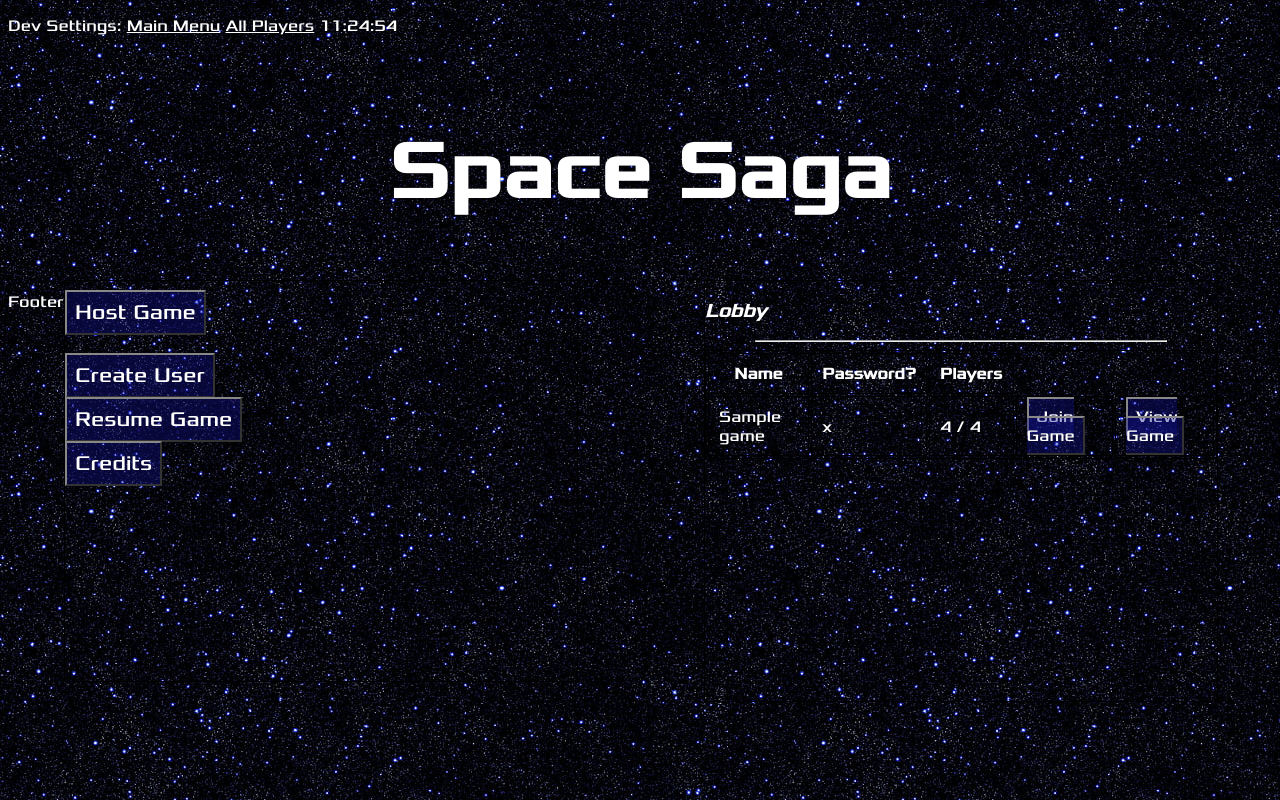
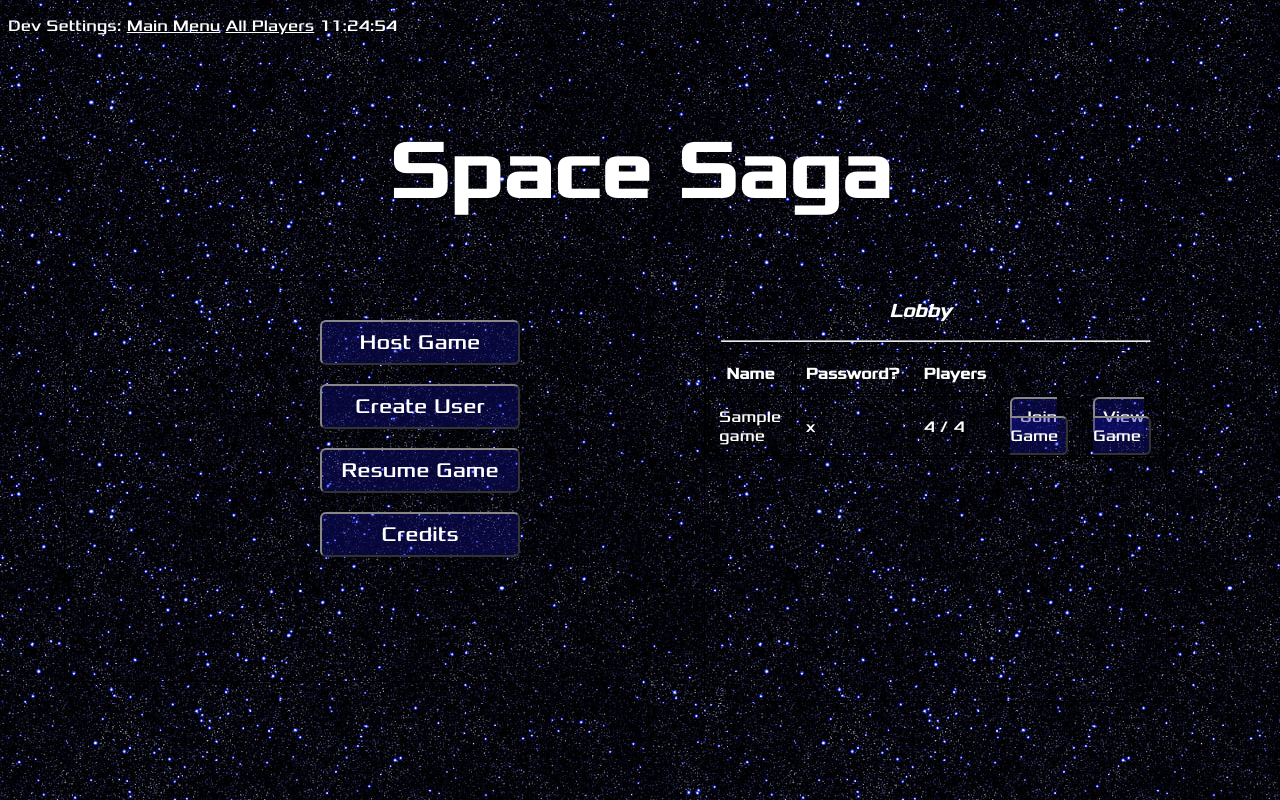
Before and after one commit to EthanVB123/SpaceSaga, a Node server app: page / in a window 1280 px wide. Run offline with Node 20, Linux system fonts and the light colour scheme; tables that the repository leaves empty hold one stand-in row (values such as "Sample post"); some libraries are stand-ins or nearby versions.

Commit message:
Homepage looking good

```diff
--- a/public/stylesheets/main.css
+++ b/public/stylesheets/main.css
@@ -72,6 +72,9 @@ a.button {
     font-family: 'Xolonium', Consolas;
     transition-duration: 500ms;
     background-color: #10109060;
+    width: 180px;
+    text-align:center;
+    border-radius: 6px;
 }
 a.button:hover {
     background-color: #00aa;
--- a/views/index.ejs
+++ b/views/index.ejs
@@ -5,18 +5,18 @@
 <div>
     <span style='position: fixed; left: 5vw; top: 35vh; width: 40vw; border: 1px solid black; height: 50vh; align-items: center;' class='buttons'>
         <br>
-        <div><a class="button majorbtn" href='/game/new'>Host Game</a></div>
+        <div><a class="button majorbtn" style='position: fixed; left: 25vw; top: 40vh;' href='/game/new'>Host Game</a></div>
         <br><br>
-        <div><a class="button majorbtn" href='/setup/new'>Create User</a></div>
+        <div><a class="button majorbtn" style='position: fixed; left: 25vw; top: 48vh;' href='/setup/new'>Create User</a></div>
         <br>
-        <div><a class='button majorbtn' href='/game/resume'>Resume Game</a></div>
+        <div><a class='button majorbtn' style='position: fixed; left: 25vw; top: 56vh;' href='/game/resume'>Resume Game</a></div>
         <br>
-        <div><a class="button majorbtn" href='/credits'>Credits</a></div>
+        <div><a class="button majorbtn" style='position: fixed; left: 25vw; top: 64vh;' href='/credits'>Credits</a></div>
     </span>
-    <span style='position: fixed; left: 55vw; top: 35vh; width: 40vw; height: 50vh; border: 1px solid black; padding-bottom: 20px;' class='scroll'>
+    <span style='position: fixed; left: 55vw; top: 35vh; width: 36vw; height: 50vh; border: 1px solid black; padding-bottom: 20px;' class='scroll'>
         <div>
-            <h3><i>Lobby</i></h3>
-            <hr style="width: 80%">
+            <h3 style='padding-left:40%;'><i>Lobby</i></h3>
+            <hr style="width: 92.5%">
         </div>
         <div>
             <table>
--- a/views/layouts/layout.ejs
+++ b/views/layouts/layout.ejs
@@ -30,6 +30,5 @@
     <br>
     <%- body %>
     <br>
-    Footer
 </body>
 </html>
```
